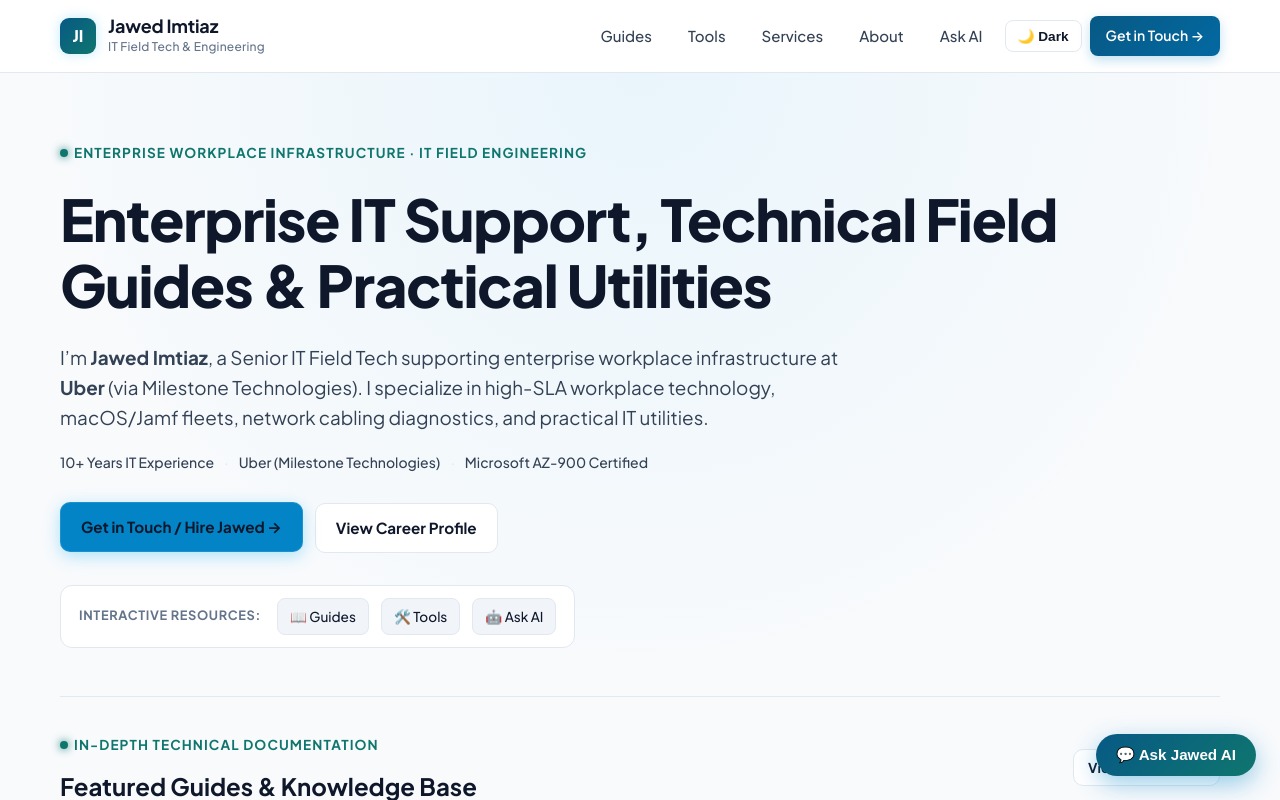
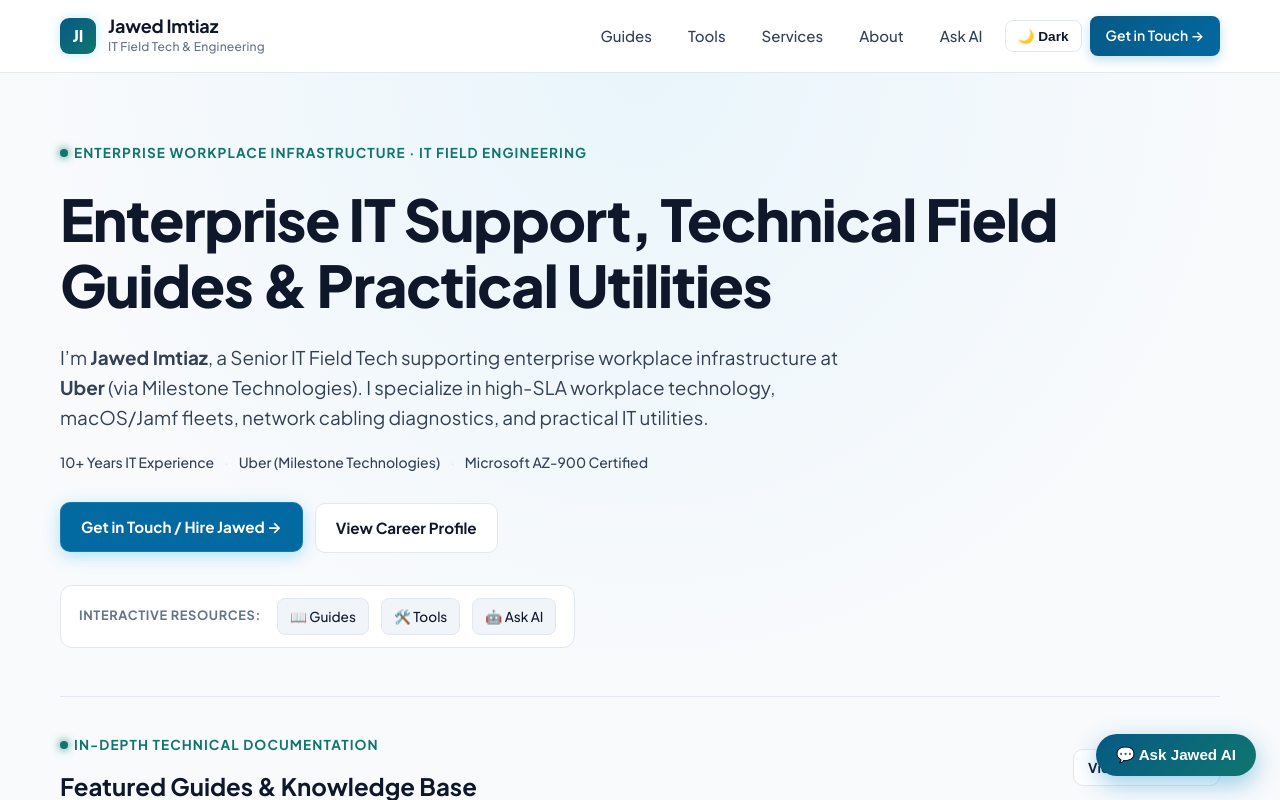
Before and after one commit to jawedimtiaz/jawed-website, a React (Vite) app: page / in a window 1280 px wide. In both pictures the pointer is over the link "Get in Touch / Hire Jawed →". Shown: the top 800 px of the page. Built offline with nearby package versions, Linux system fonts and the light colour scheme.

Commit message:
a11y: fix light theme button hover contrast

```diff
--- a/src/index.css
+++ b/src/index.css
@@ -387,6 +387,18 @@ select:focus-visible {
   background: var(--surface-hover);
   color: var(--accent) !important;
   border-color: var(--accent);
+}
+
+/* Keep light-theme button hover text above WCAG AA contrast for normal text. */
+[data-theme="light"] .button:hover,
+.light .button:hover {
+  background: var(--accent-hover);
+  color: #ffffff !important;
+}
+
+[data-theme="light"] .button-secondary:hover,
+.light .button-secondary:hover {
+  color: var(--accent-hover) !important;
 }
 
 /* Proof Strip */
```
